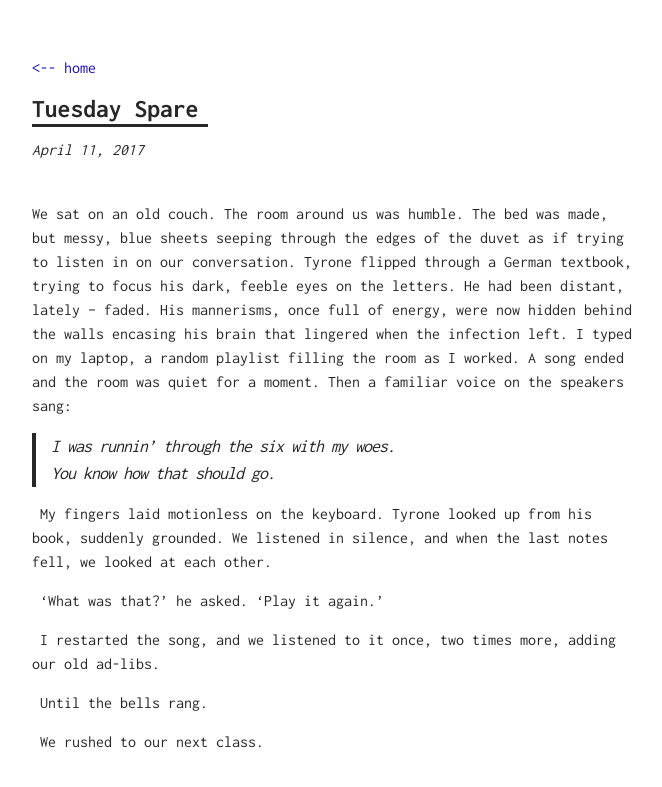
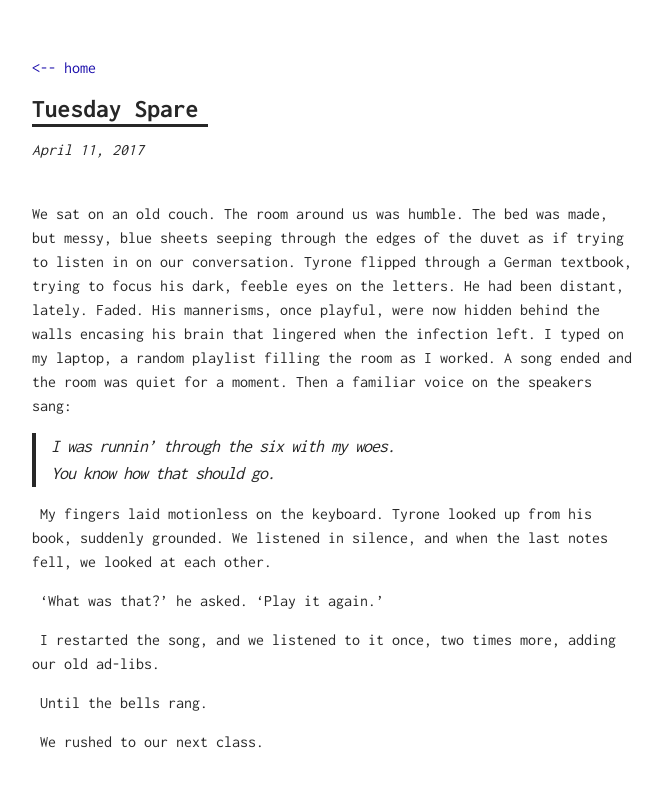
Before and after one commit to ordinarythings/ordinarythings.github.io, a Jekyll site: the page built from _posts/2017-04-11-Tuesday-Spare.md, in a window 1280 px wide. Shown: the top 787 px of the page, without its empty margins (308-970 px from the left). Built offline with Jekyll 4.4.1, drawn with Linux system fonts in a browser that asks for light colours.

Commit message:
Update 2017-04-11-Tuesday-Spare.md

```diff
--- a/_posts/2017-04-11-Tuesday-Spare.md
+++ b/_posts/2017-04-11-Tuesday-Spare.md
@@ -4,7 +4,7 @@ title: Tuesday Spare
 type: Story
 ---
 
-We sat on an old couch. The room around us was humble. The bed was made, but messy, blue sheets seeping through the edges of the duvet as if trying to listen in on our conversation. Tyrone flipped through a German textbook, trying to focus his dark, feeble eyes on the letters. He had been distant, lately -- faded. His mannerisms, once full of energy, were now hidden behind the walls encasing his brain that lingered when the infection left. I typed on my laptop, a random playlist filling the room as I worked. A song ended and the room was quiet for a moment. Then a familiar voice on the speakers sang:
+We sat on an old couch. The room around us was humble. The bed was made, but messy, blue sheets seeping through the edges of the duvet as if trying to listen in on our conversation. Tyrone flipped through a German textbook, trying to focus his dark, feeble eyes on the letters. He had been distant, lately. Faded. His mannerisms, once playful, were now hidden behind the walls encasing his brain that lingered when the infection left. I typed on my laptop, a random playlist filling the room as I worked. A song ended and the room was quiet for a moment. Then a familiar voice on the speakers sang:
 
 > I was runnin’ through the six with my woes.
 > You know how that should go.
```
